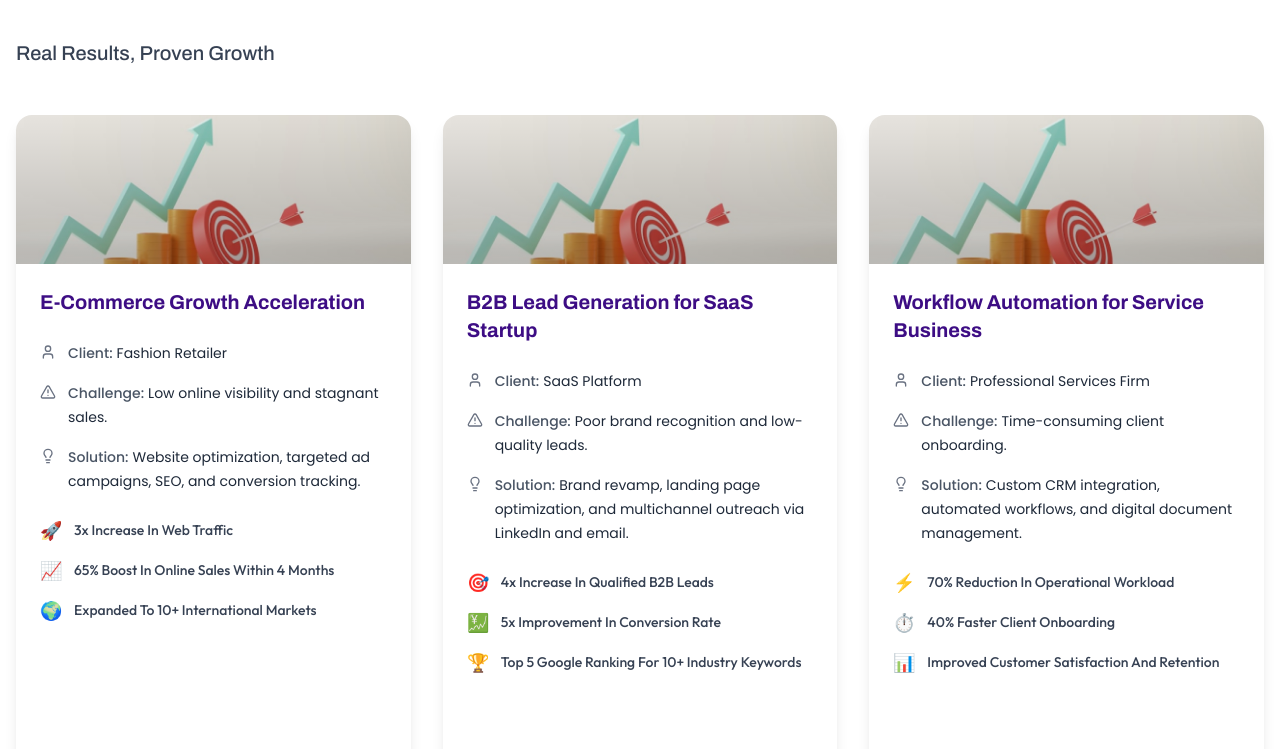
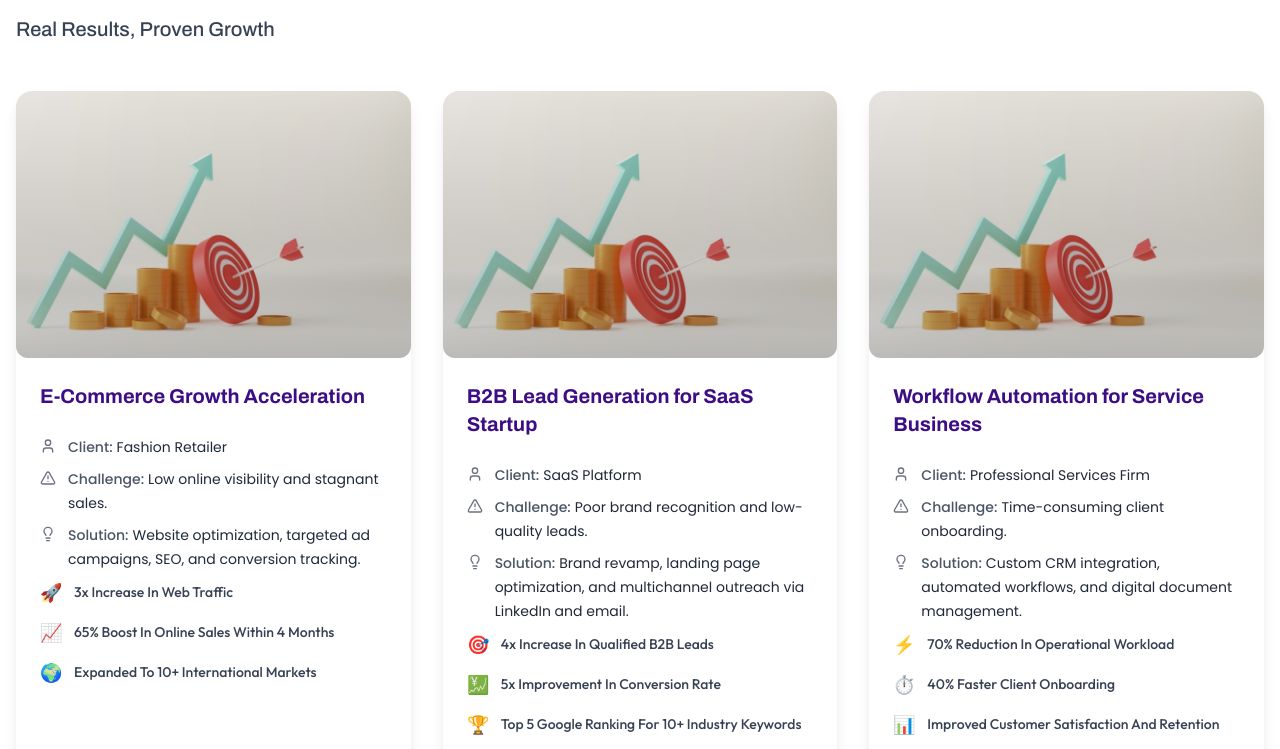
Before and after one commit to Suryansh9331/Official_OzMP_web, a React (Vite) app: page / in a window 1280 px wide. Shown: the part 3435-4184 px from the top of the page. Built offline with nearby package versions, Linux system fonts and the light colour scheme.

Commit message:
case study section modified v6

```diff
--- a/src/Pages/Home/CaseStudy.jsx
+++ b/src/Pages/Home/CaseStudy.jsx
@@ -231,6 +231,8 @@
 // };
 
 // export default CaseStudiesSection;
+
+
 import React, { useState, useEffect, useRef } from 'react';
 import { User, AlertTriangle, Lightbulb, TrendingUp, Users, Clock, BarChart3, Zap, Target, Globe } from 'lucide-react';
 
@@ -326,7 +328,7 @@ const CaseStudiesSection = () => {
   };
 
   return (
-    <div ref={sectionRef} className="py-16 px-4 max-w-7xl mx-auto">
+    <div ref={sectionRef} className="py-10 px-4 max-w-7xl mx-auto">
       {/* Header Section */}
       <div className="text-center mb-8">
         <div
@@ -382,7 +384,7 @@ const CaseStudiesSection = () => {
               }}
             >
               {/* Card Image */}
-              <div className="h-48 relative overflow-hidden">
+              <div className=" rounded-xl h-[400px] relative overflow-hidden">
                 <img
                   src={study.image}
                   alt={study.title}
@@ -399,7 +401,7 @@ const CaseStudiesSection = () => {
                 </h3>
 
                 {/* Details */}
-                <div className="space-y-4 mb-6">
+                <div className="space-y-2 mb-2">
                   <div className="flex items-start gap-3">
                     <User className="w-4 h-4 text-gray-500 mt-1 flex-shrink-0" />
                     <div>
@@ -444,7 +446,7 @@ const CaseStudiesSection = () => {
                 </div>
 
                 {/* Results */}
-                <div className="space-y-3 mb-8 flex-grow">
+                <div className="space-y-3  flex-auto">
                   {study.results.map((result, idx) => (
                     <div key={idx} className="flex items-center gap-3">
                       <span className="text-lg">{result.icon}</span>
@@ -457,7 +459,7 @@ const CaseStudiesSection = () => {
                 </div>
 
                 {/* Learn More Button - Left Aligned */}
-                <div className="mt-auto">
+                <div className="">
                   <button
                     onClick={() => handleLearnMore(study.link)}
                     className="inline-block bg-gradient-to-r from-purple-600 to-purple-700 hover:from-purple-700 hover:to-purple-800 text-white font-semibold py-3 px-8 rounded-xl transition-all duration-300 transform hover:scale-[1.02] hover:shadow-lg active:scale-[0.98]"
```
